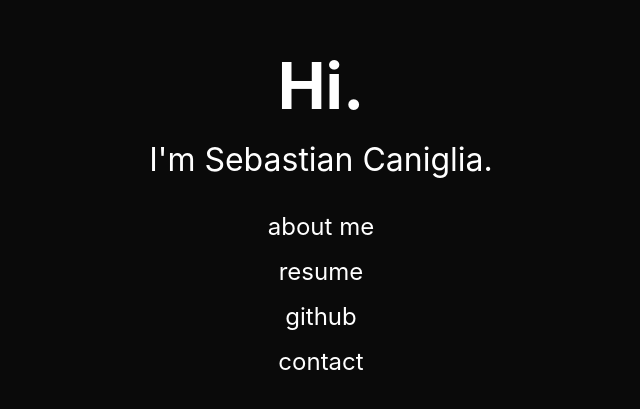
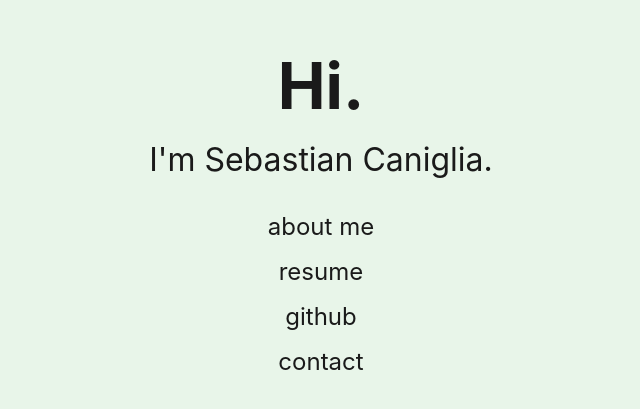
Before and after one commit to spcaniglia/spcaniglia.github.io, a plain HTML site: page index.html in a window 1280 px wide. Shown: the part 181-590 px from the top of the page, without its empty margins (319-959 px from the left). Drawn offline with Linux system fonts and the light colour scheme.

Commit message:
changed color and increased typing speed

```diff
--- a/script.js
+++ b/script.js
@@ -7,7 +7,7 @@ document.addEventListener('DOMContentLoaded', () => {
         if (i < text.length) {
             typingText.innerHTML += text.charAt(i);
             i++;
-            setTimeout(typeWriter, 50);
+            setTimeout(typeWriter, 30);
         }
     }
 
--- a/styles.css
+++ b/styles.css
@@ -6,8 +6,8 @@
 
 body {
     font-family: 'Inter', -apple-system, BlinkMacSystemFont, 'Segoe UI', Roboto, sans-serif;
-    background-color: #0a0a0a;
-    color: #ffffff;
+    background-color: #e8f5e9;
+    color: #1a1a1a;
     min-height: 100vh;
     display: flex;
     justify-content: center;
@@ -63,14 +63,14 @@ body {
 .navigation li:nth-child(4) { animation-delay: 2.8s; }
 
 .navigation a {
-    color: #ffffff;
+    color: #1a1a1a;
     text-decoration: none;
     font-size: 1.5rem;
     transition: color 0.3s ease;
 }
 
 .navigation a:hover {
-    color: #64ffda;
+    color: #2e7d32;
 }
 
 @keyframes fadeIn {
```
